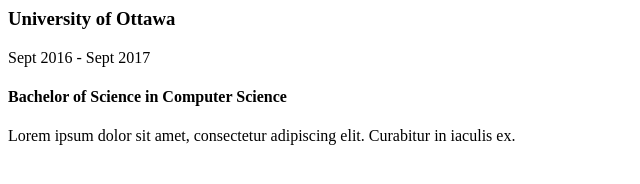
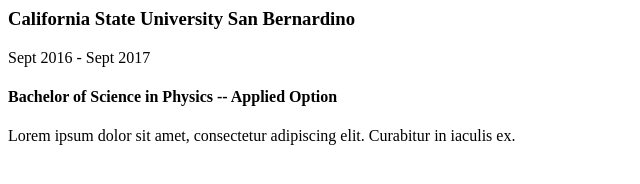
Before and after one commit to jeffralyjz/jeffralyjz.github.io, a plain HTML site: page index.html in a window 1280 px wide. Shown: the whole page, without its empty margins (0-640 px from the left). Drawn offline with Linux system fonts and the light colour scheme.

Commit message:
Editing Division

```diff
--- a/index.html
+++ b/index.html
@@ -1,7 +1,7 @@
 <div class="education-block">
-    <h3>University of Ottawa</h3>
+    <h3>California State University San Bernardino</h3>
     <span class="education-date">Sept 2016 - Sept 2017</span>
-    <h4>Bachelor of Science in Computer Science</h4>
+    <h4>Bachelor of Science in Physics -- Applied Option</h4>
     <p>
         Lorem ipsum dolor sit amet, consectetur adipiscing elit. Curabitur in iaculis ex.
     </p>
```
